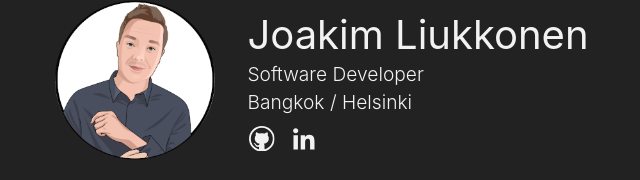
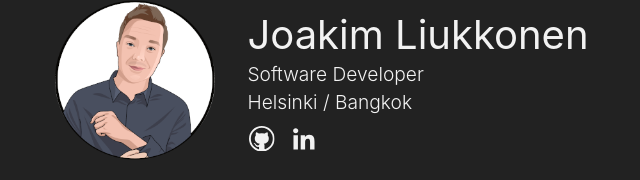
Before and after one commit to c00di/my-portfolio, a Next.js app: page / in a window 1280 px wide. Shown: the part 310-490 px from the top of the page, without its empty margins (318-958 px from the left). Built offline with nearby package versions, Linux system fonts and the light colour scheme.

Commit message:
Change order of locations.

```diff
--- a/ui/components/Header.comp.tsx
+++ b/ui/components/Header.comp.tsx
@@ -11,7 +11,7 @@ const Header = () => {
         <div className='info-container'>
           <h1 className='info name'>Joakim Liukkonen</h1>
           <h2 className='info title'>Software Developer</h2>
-          <h2 className='info location'>Bangkok / Helsinki</h2>
+          <h2 className='info location'>Helsinki / Bangkok</h2>
 
           <div className='some-container'>
             <div className='icon github'>
```
